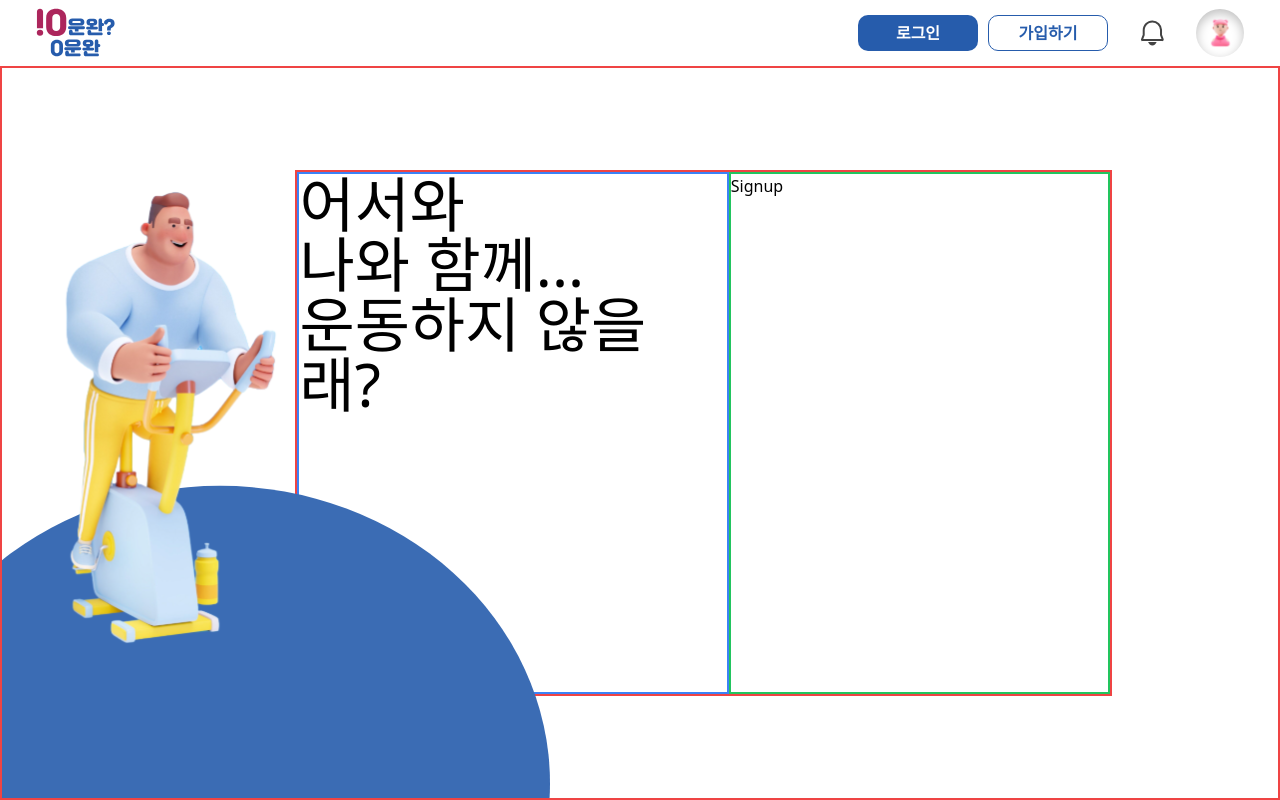
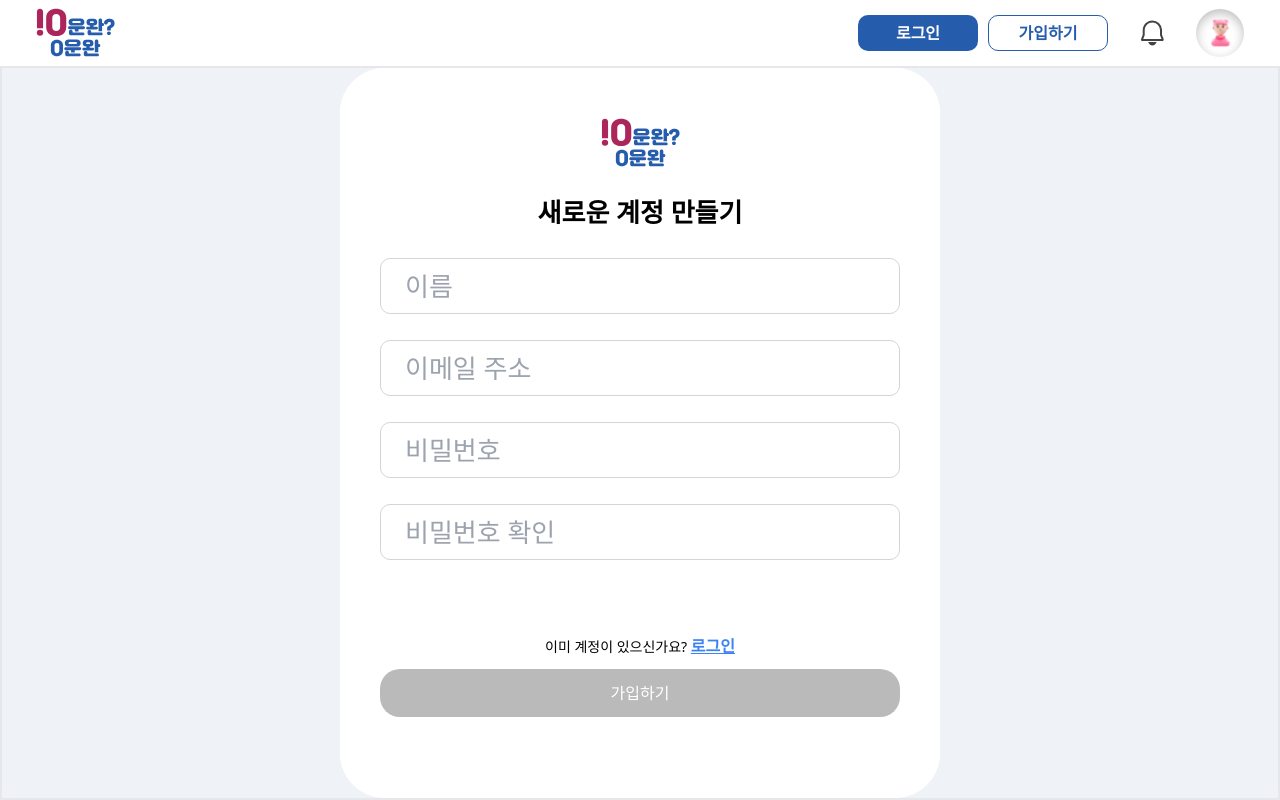
Before and after one commit to yoo-nji/Today_Workout_Done, a React (Vite) app: page /signup in a window 1280 px wide. Built offline with nearby package versions, Linux system fonts and the light colour scheme; no server answers.

Commit message:
feat_회원가입

```diff
--- a/package.json
+++ b/package.json
@@ -10,11 +10,14 @@
     "preview": "vite preview"
   },
   "dependencies": {
+    "@reduxjs/toolkit": "^2.4.0",
     "axios": "^1.7.9",
     "npm-check": "^6.0.1",
     "react": "^18.3.1",
     "react-dom": "^18.3.1",
+    "react-redux": "^9.1.2",
     "react-router": "^7.0.2",
+    "react-router-dom": "^7.0.2",
     "tailwind-merge": "^2.5.5",
     "zustand": "^5.0.2"
   },
--- a/src/layouts/AuthLayout.tsx
+++ b/src/layouts/AuthLayout.tsx
@@ -6,25 +6,11 @@ export default function AuthLayout() {
   return (
     <div className="flex flex-col w-full h-screen min-h-screen ">
       <Header logo />
-      <div className="relative flex h-full border-2 border-red-500">
+      <div className="relative flex h-full border-2 bg-[#EFF3F7]">
         {/* 이미지 백그라운드 */}
-        <img
-          src={authImg}
-          alt="authImg"
-          className="absolute bottom-0 h-[85%]"
-        />
-        {/* 가운데 폼 */}
-        <div className="flex self-center justify-between border-2 border-red-500 min-h-[72%] w-[64%] ml-[23%]">
-          {/* 멘트 */}
-          <div className="text-6xl border-2 border-blue-500">
-            <p>어서와</p>
-            <p>나와 함께...</p>
-            <p>운동하지 않을래?</p>
-          </div>
-          {/* 로그인 & 회원가입 컴포넌트 */}
-          <div className="border-2 border-green-500 w-[47%]">
-            <Outlet />
-          </div>
+        {/* 로그인 & 회원가입 컴포넌트 */}
+        <div className=" rounded-[45px] w-[600px] h-[730px] m-auto bg-white">
+          <Outlet />
         </div>
       </div>
     </div>
--- a/src/pages/Signup.tsx
+++ b/src/pages/Signup.tsx
@@ -1,3 +1,119 @@
+import { useState } from "react";
+import logoImg from "../assets/loge.svg";
+import "../css/index.css";
+import { Link } from "react-router-dom";
+
 export default function Signup() {
-  return <div>Signup</div>;
+  const [name, setName] = useState("");
+  const [email, setEmail] = useState("");
+  const [password, setPassword] = useState("");
+  const [confirmPassword, setConfirmPassword] = useState("");
+  const [error, setError] = useState("");
+
+  const handleNameChange = (e) => setName(e.target.value);
+  const handleEmailChange = (e) => setEmail(e.target.value);
+  const handlePasswordChange = (e) => setPassword(e.target.value);
+
+  const handleConfirmPasswordChange = (e) => {
+    setConfirmPassword(e.target.value);
+
+    // 비밀번호 확인이 일치하지 않으면 에러 메시지 설정
+    if (e.target.value !== password) {
+      setError("비밀번호가 일치하지 않음");
+    } else {
+      setError(""); // 비밀번호가 일치하면 에러 메시지 제거
+    }
+  };
+
+  // 모든 입력 필드가 채워지고 비밀번호가 일치하는지 체크
+  const isFormValid =
+    name &&
+    email &&
+    password &&
+    confirmPassword &&
+    password === confirmPassword &&
+    error === "";
+
+  return (
+    <div className="bg-[#FFFFFF] rounded-[45px] border-red-500 w-[600px] h-[730px] mx-auto my-auto">
+      <img src={logoImg} className="pt-[50px] block mx-auto" />
+      <p className="text-center text-[26px] font-pretendard font-[700] mt-[26px]">
+        새로운 계정 만들기
+      </p>
+      <form className="px-[40px]">
+        {/* 이름 입력 필드 */}
+        <input
+          type="text"
+          placeholder="이름"
+          value={name}
+          onChange={handleNameChange}
+          className={`w-full h-[56px] py-[19px] pl-[24px] border border-gray-300 rounded-[10px] mt-[26px] mb-[26px] text-[26px] ${
+            name ? "text-[#265CAC] font-bold" : "text-gray-400"
+          }`}
+        />
+
+        {/* 이메일 주소 입력 필드 */}
+        <input
+          type="email"
+          placeholder="이메일 주소"
+          value={email}
+          onChange={handleEmailChange}
+          className={`w-full h-[56px] py-[19px] pl-[24px] border border-gray-300 rounded-[10px] mb-[26px] text-[26px] ${
+            email ? "text-[#265CAC] font-bold" : "text-gray-400"
+          }`}
+        />
+
+        {/* 비밀번호 입력 필드 */}
+        <input
+          type="password"
+          placeholder="비밀번호"
+          value={password}
+          onChange={handlePasswordChange}
+          className={`w-full h-[56px] py-[19px] pl-[24px] border border-gray-300 rounded-[10px] mb-[26px] text-[26px] ${
+            password ? "text-[#265CAC] font-bold" : "text-gray-400"
+          }`}
+        />
+
+        {/* 비밀번호 확인 입력 필드 */}
+        <input
+          type="password"
+          placeholder="비밀번호 확인"
+          value={confirmPassword}
+          onChange={handleConfirmPasswordChange}
+          className={`w-full h-[56px] py-[19px] pl-[24px] border border-gray-300 rounded-[10px] mb-[10px] text-[26px] ${
+            confirmPassword ? "text-[#265CAC] font-bold" : "text-gray-400"
+          }`}
+        />
+
+        {/* 비밀번호 불일치 메시지 */}
+        {error && <p className="text-red-500 font-bold text-[16px]">{error}</p>}
+
+        {/* 로그인으로 이동하는 링크 */}
+        <p
+          className={`text-center text-sm ${
+            error ? "mt-[42.5px]" : "mt-[66.5px]"
+          }`}
+        >
+          이미 계정이 있으신가요?{" "}
+          <Link
+            to="/login"
+            className="text-blue-500 text-[16px] font-bold underline"
+          >
+            로그인
+          </Link>
+        </p>
+
+        {/* 가입하기 버튼 */}
+        <button
+          type="submit"
+          className={`w-full bg-[#265CAC] text-white py-[12px] rounded-[20px] mt-[12px] ${
+            isFormValid ? "" : "bg-[#BABABA] cursor-not-allowed"
+          }`}
+          disabled={!isFormValid}
+        >
+          가입하기
+        </button>
+      </form>
+    </div>
+  );
 }
```
